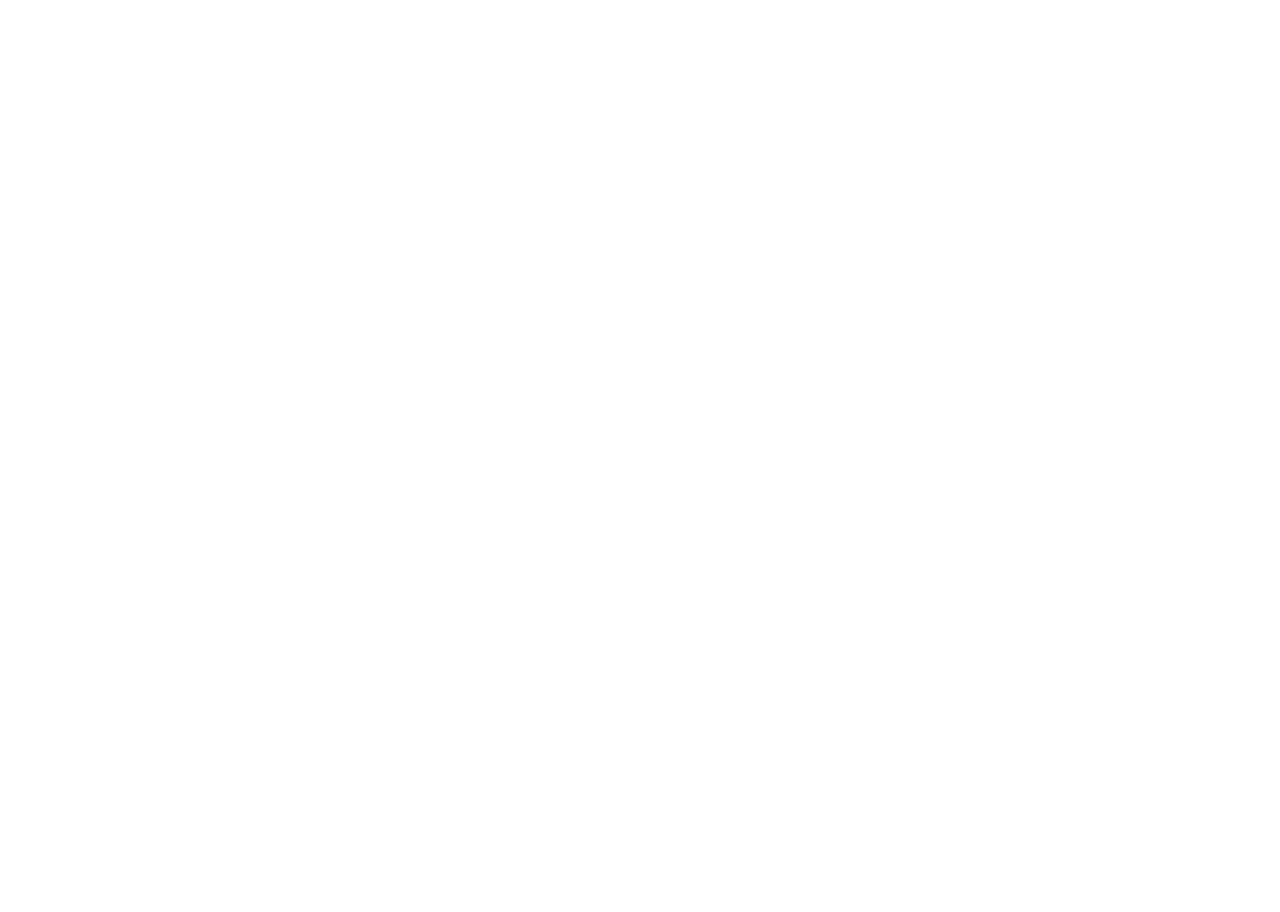
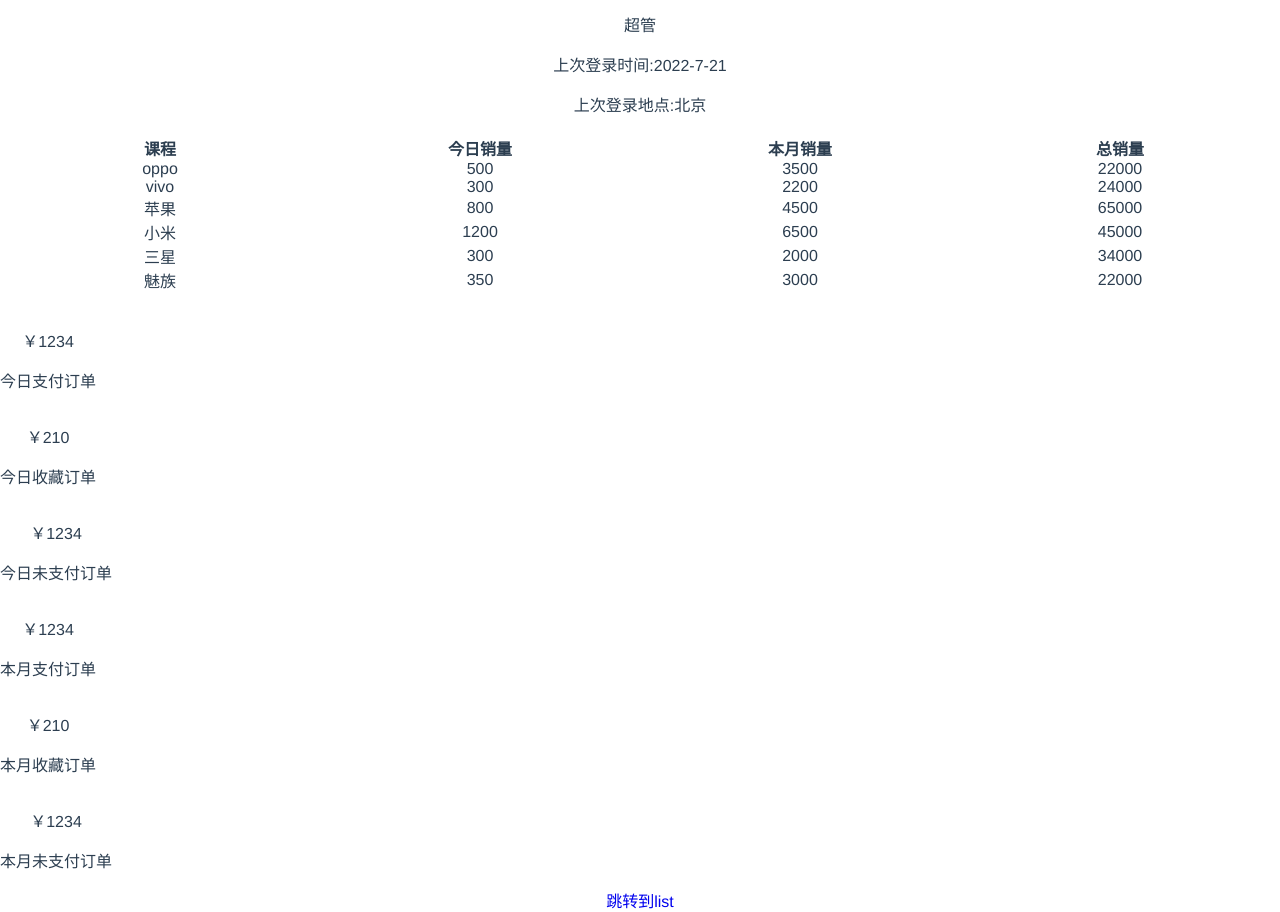
Before and after one commit to sunchengming/my-por, a Vue app: page /ajaxDemo in a window 1280 px wide. Before the commit this address had no page. Shown: the part 120-1032 px from the top of the page. Before the commit the page ends 800 px from the top, so only its background shows below. Built offline with nearby package versions, Linux system fonts and the light colour scheme.

Commit message:
axios mock

```diff
--- a/package.json
+++ b/package.json
@@ -8,7 +8,10 @@
     "lint": "vue-cli-service lint"
   },
   "dependencies": {
+    "axios": "^1.3.4",
     "core-js": "^3.8.3",
+    "element-plus": "^2.2.32",
+    "mockjs": "^1.1.0",
     "vant": "^4.0.11",
     "vue": "^3.2.13",
     "vue-router": "^4.0.0-beta.6"
--- /dev/null
+++ b/src/mock/mock.js
@@ -0,0 +1,5 @@
+import Mock from 'mockjs'
+import hmoeApi from '../utils/home.js'
+//拦截请求
+Mock.mock('/home/getData',hmoeApi.getHomeData);
+Mock.mock('/home/getCount',hmoeApi.getCountData);
--- a/src/router/index.js
+++ b/src/router/index.js
@@ -22,11 +22,11 @@
       },
     },
     {
-      path: '/demo',
-      name: 'demo',
-      component: defineAsyncComponent(() => import(`../views/demo.vue`)),
+      path: '/ajaxDemo',
+      name: 'ajaxDemo',
+      component: defineAsyncComponent(() => import(`../views/ajaxDemo.vue`)),
       meta: {
-        title: '列表页',
+        title: 'ajaxDemo',
       },
     },
     {
--- /dev/null
+++ b/src/utils/home.js
@@ -0,0 +1,87 @@
+//本地mock模拟数据
+export default {
+    getHomeData:()=>{
+        return {
+            code: 200,
+            data: [{
+                    name:"oppo",
+                    todayBuy: 500,
+                    monthBuy: 3500,
+                    totalBuy: 22000
+                },
+                {
+                    name:"vivo",
+                    todayBuy: 300,
+                    monthBuy: 2200,
+                    totalBuy: 24000
+                },
+                {
+                    name:"苹果",
+                    todayBuy: 800,
+                    monthBuy: 4500,
+                    totalBuy: 65000
+                },
+                {
+                    name:"小米",
+                    todayBuy: 1200,
+                    monthBuy: 6500,
+                    totalBuy: 45000
+                },
+                {
+                    name:"三星",
+                    todayBuy: 300,
+                    monthBuy: 2000,
+                    totalBuy: 34000
+                },
+                {
+                    name:"魅族",
+                    todayBuy: 350,
+                    monthBuy: 3000,
+                    totalBuy: 22000
+                },
+            ]
+        }
+    },
+    getCountData:()=>{
+        return {
+            code: 200,
+            data: [{
+                    name:"今日支付订单",
+                    value: 1234,
+                    icon: "SuccessFilled",
+                    color: "#2ec7c9"
+                },
+                {
+                    name:"今日收藏订单",
+                    value: 210,
+                    icon: "StarFilled",
+                    color: "#ffb980"
+                },
+                {
+                    name:"今日未支付订单",
+                    value: 1234,
+                    icon: "GoodsFilled",
+                    color: "#5ab1ef"
+                },
+                {
+                    name:"本月支付订单",
+                    value: 1234,
+                    icon: "SuccessFilled",
+                    color: "#2ec7c9"
+                },
+                {
+                    name:"本月收藏订单",
+                    value: 210,
+                    icon: "StarFilled",
+                    color: "#ffb980"
+                },
+                {
+                    name:"本月未支付订单",
+                    value: 1234,
+                    icon: "GoodsFilled",
+                    color: "#5ab1ef"
+                },
+            ]
+        }
+    }
+}
--- /dev/null
+++ b/src/views/ajaxDemo.vue
@@ -0,0 +1,94 @@
+<template>
+    <div id="el" ref="el">123</div>
+    <el-row class="home" :gutter="20">
+        <el-col :span="8" style="margin-top:20px">
+            <el-card shadow="hover">
+                <div class="user">
+                    <div class="user-info">
+                        <p class="name">Admin</p>
+                        <p class="role">超管</p>
+                    </div>
+                </div>
+                <div class="login-info">
+                    <p>上次登录时间:<span>2022-7-21</span></p>
+                    <p>上次登录地点:<span>北京</span></p>
+                </div>
+            </el-card>
+            <el-card shadow="hover" style="margin-top:20px" height="450px">
+                <el-table :data="tableData">
+                    <el-table-column
+                    v-for="(item, index) in tableHeader"
+                    :key="index"
+                    :prop="index"
+                    :label="item"
+                    >
+                    </el-table-column>
+                </el-table>
+            </el-card>
+        </el-col>
+        <el-col :span="16" style="margin-top:20px">
+            <div class="count-num">
+                <el-card
+                shadow="hover"
+                :body-style="{display:'flex',padding:0}"
+                v-for="item in countData"
+                >
+                <component
+                class="icons"
+                :is="item.icon"
+                :style="{background:item.color}"
+                ></component>
+                <div class="count-detail">
+                    <p class="number">￥{{item.value}}</p>
+                    <p class="text">{{item.name}}</p>
+                </div>
+                </el-card>
+            </div>
+        </el-col>
+    </el-row>
+    <router-link tag="span" to="./list">跳转到list</router-link>
+</template>
+<script setup>
+import { ref, onMounted  } from 'vue'
+import { onBeforeRouteLeave } from 'vue-router'
+import axios from 'axios'
+
+const el = ref()
+
+let tableData = ref([]);          //直接导入数据会不会成功需要引入ref初始化
+let countData = ref([]);
+const tableHeader = {
+    name: '课程',
+    todayBuy: '今日销量',
+    monthBuy: '本月销量',
+    totalBuy: '总销量',
+};
+
+const getTableList = async () => {
+    await axios.get("/home/getData").then((res) => {
+        console.log(res);
+        if (res.data.code == 200) {
+            tableData.value = res.data.data;
+        }
+    });
+}
+
+const getCountList = async () => {
+    await axios.get("/home/getCount").then((res) => {
+        console.log(res);
+        if (res.data.code == 200) {
+            countData.value = res.data.data;
+        }
+    });
+}
+onMounted(() => {
+    getTableList(),
+        getCountList(),
+        console.log(document.getElementById('el').textContent)
+})
+onBeforeRouteLeave((e)=>{
+    console.log(e)
+})
+
+</script>
+<style scoped></style>
--- a/src/views/demo.vue
+++ /dev/null
@@ -1,13 +0,0 @@
-<template>
-    <div id="el" ref="el">123</div>
-</template>
-<script setup>
-import { ref, onMounted } from 'vue'
-
-const el = ref()
-
-onMounted(() => {
-   console.log(document.getElementById('el').textContent)
-})
-</script>
-<style scoped></style>
--- a/src/views/list.vue
+++ b/src/views/list.vue
@@ -8,7 +8,7 @@
 </template>
 
 <script>
-import { nextTick, toRef, ref,toRefs,reactive } from 'vue'
+import { nextTick, toRef, ref, toRefs, reactive,provide } from 'vue'
 import Child from '../components/child.vue'
 export default {
   components: { Child },
@@ -17,6 +17,7 @@
       count: 0
     }
   },
+
   methods: {
     async increment() {
       this.count++
@@ -26,17 +27,24 @@
       // DOM 此时已经更新
       console.log(document.getElementById('counter').textContent) // 1
     }
+
   },
   setup() {
-    let obj =reactive({ name: 'in' }) ;
+    let obj = reactive({ name: 'in' });
     let state = toRefs(obj)
 
     function myFn() {
       state.name.value = "out"
     }
+    function msg() {
+      alert("你好！");
+    }
+
+    provide("msg", msg);
     return {
       state,
-      myFn
+      myFn,
+      msg
     }
   }
 }
```
Also changed, not shown: src/main.js (+5 -2 lines), 1 other file (tests, documents, lock files or other folders).
